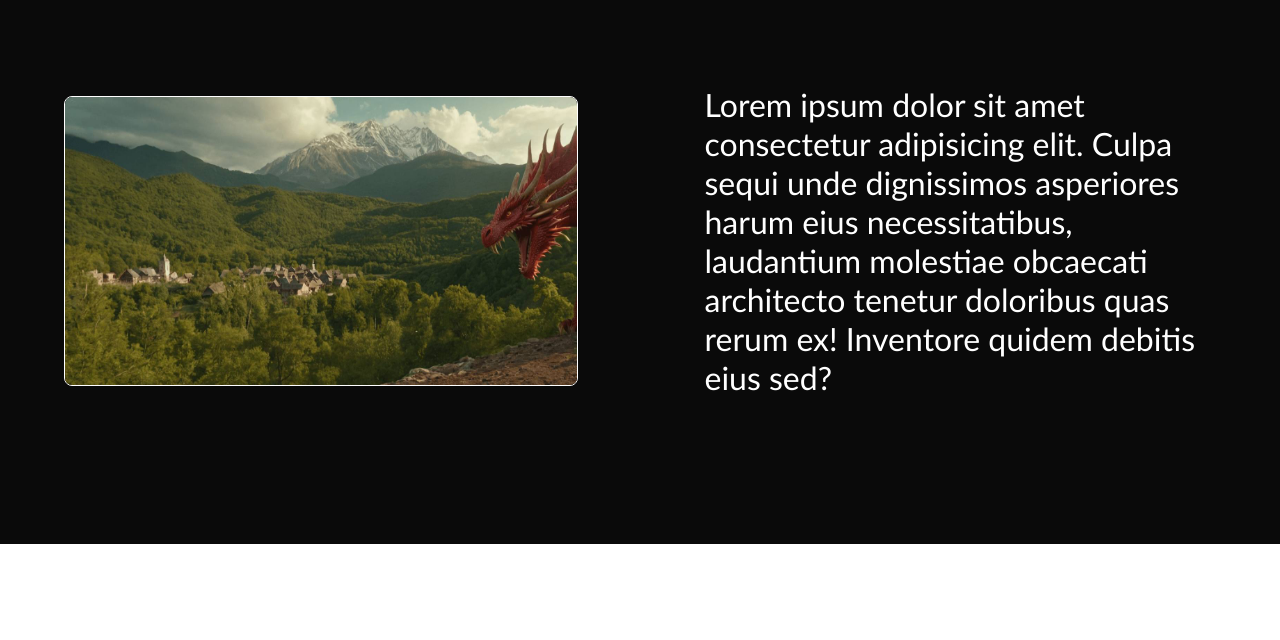
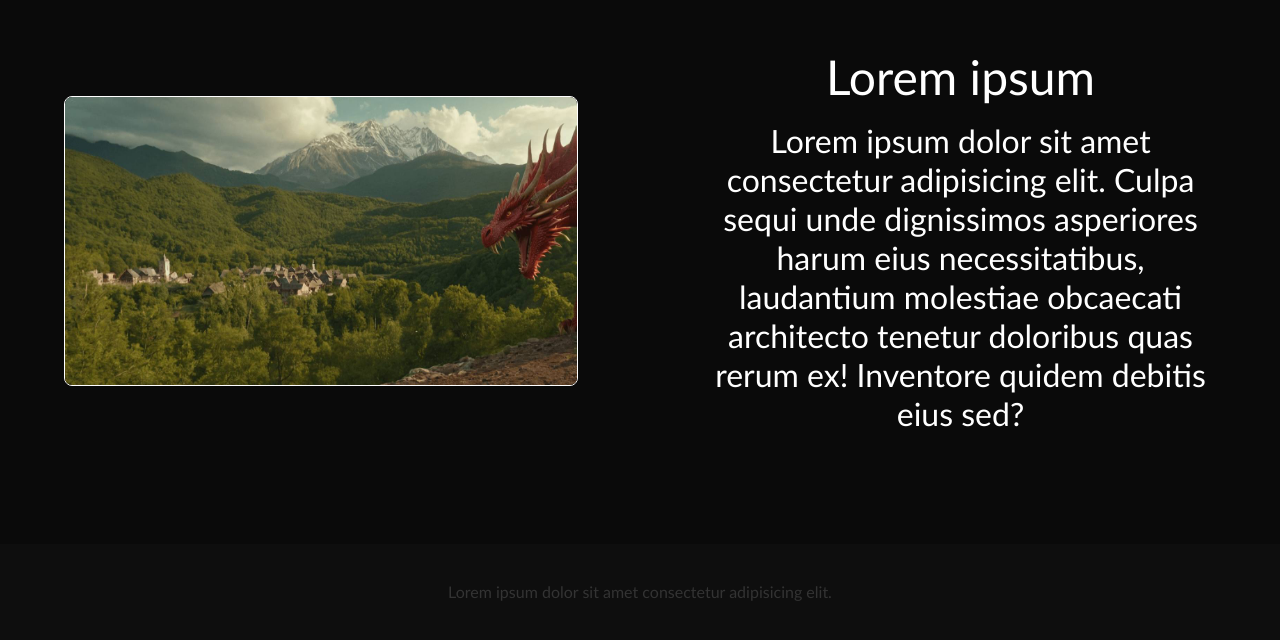
Before and after one commit to martinbojovnik/DnD.github.io, a plain HTML site: page index.html in a window 1280 px wide. Shown: the part 2075-2715 px from the top of the page. Before the commit the page ends 2619 px from the top, so only its background shows below. Drawn offline with Linux system fonts and the light colour scheme.

Commit message:
Header and Information div added

```diff
--- a/index.html
+++ b/index.html
@@ -23,7 +23,7 @@
             </div>
             <div class="TextMainPage">
                 <p class="MainContentText">
-                D&D is a table top role playing game
+                D&D is a tabletop role playing game
                 </p>
             </div>
             <div class="GoDown">
@@ -45,6 +45,7 @@
                 <div class="ContentSpaceMainContent">
                     <img src="./public/BackGraund.jpg" alt="img" class="ContentImage">
                     <div class="ContentTextWrapper">
+                        <p class="ContentTextHedder">Lorem ipsum</p>
                         <p class="ContentText">Lorem ipsum dolor sit amet consectetur adipisicing elit. Culpa sequi unde dignissimos asperiores harum eius necessitatibus, laudantium molestiae obcaecati architecto tenetur doloribus quas rerum ex! Inventore quidem debitis eius sed?</p>
                     </div>
                 </div>
@@ -52,6 +53,7 @@
             <div class="ContentSpace" style="background: #0e0e0e;">
                 <div class="ContentSpaceMainContent">
                     <div class="ContentTextWrapper">
+                        <p class="ContentTextHedder">Lorem ipsum</p>
                         <p class="ContentText">Lorem ipsum dolor sit amet consectetur adipisicing elit. Culpa sequi unde dignissimos asperiores harum eius necessitatibus, laudantium molestiae obcaecati architecto tenetur doloribus quas rerum ex! Inventore quidem debitis eius sed?</p>
                     </div>
                     <img src="./public/BackGraund.jpg" alt="img" class="ContentImage">
@@ -61,9 +63,13 @@
                 <div class="ContentSpaceMainContent">
                     <img src="./public/BackGraund.jpg" alt="img" class="ContentImage">
                     <div class="ContentTextWrapper">
+                        <p class="ContentTextHedder">Lorem ipsum</p>
                         <p class="ContentText">Lorem ipsum dolor sit amet consectetur adipisicing elit. Culpa sequi unde dignissimos asperiores harum eius necessitatibus, laudantium molestiae obcaecati architecto tenetur doloribus quas rerum ex! Inventore quidem debitis eius sed?</p>
                     </div>
                 </div>
+            </div>
+            <div class="Informations" style="background: #0e0e0e;">
+                <p class="InformationText">Lorem ipsum dolor sit amet consectetur adipisicing elit.</p>
             </div>
         </div>
     </div>
--- a/public/style.css
+++ b/public/style.css
@@ -63,11 +63,13 @@ body {
     display: flex;
     align-items: center;
     justify-content: center;
+    flex-direction: column;
 }
 .ContentText{
     font-size: 2rem;
     color: #ffffff;
     margin: 0;
+    text-align: center;
 }
 .DiceWraper{
     height: 100%;
@@ -139,3 +141,19 @@ body {
     position: absolute ;
     bottom: 0.5rem;
 }
+.ContentTextHedder{
+    font-size: 3rem;
+    color: white;
+    margin: 0;
+    margin-bottom: 1rem;
+}
+.Informations{
+    width: 100;
+    height: 6rem;
+    display: flex;
+    align-items: center;
+    justify-content: center;
+}
+.InformationText{
+    color: #333333;
+}
```
